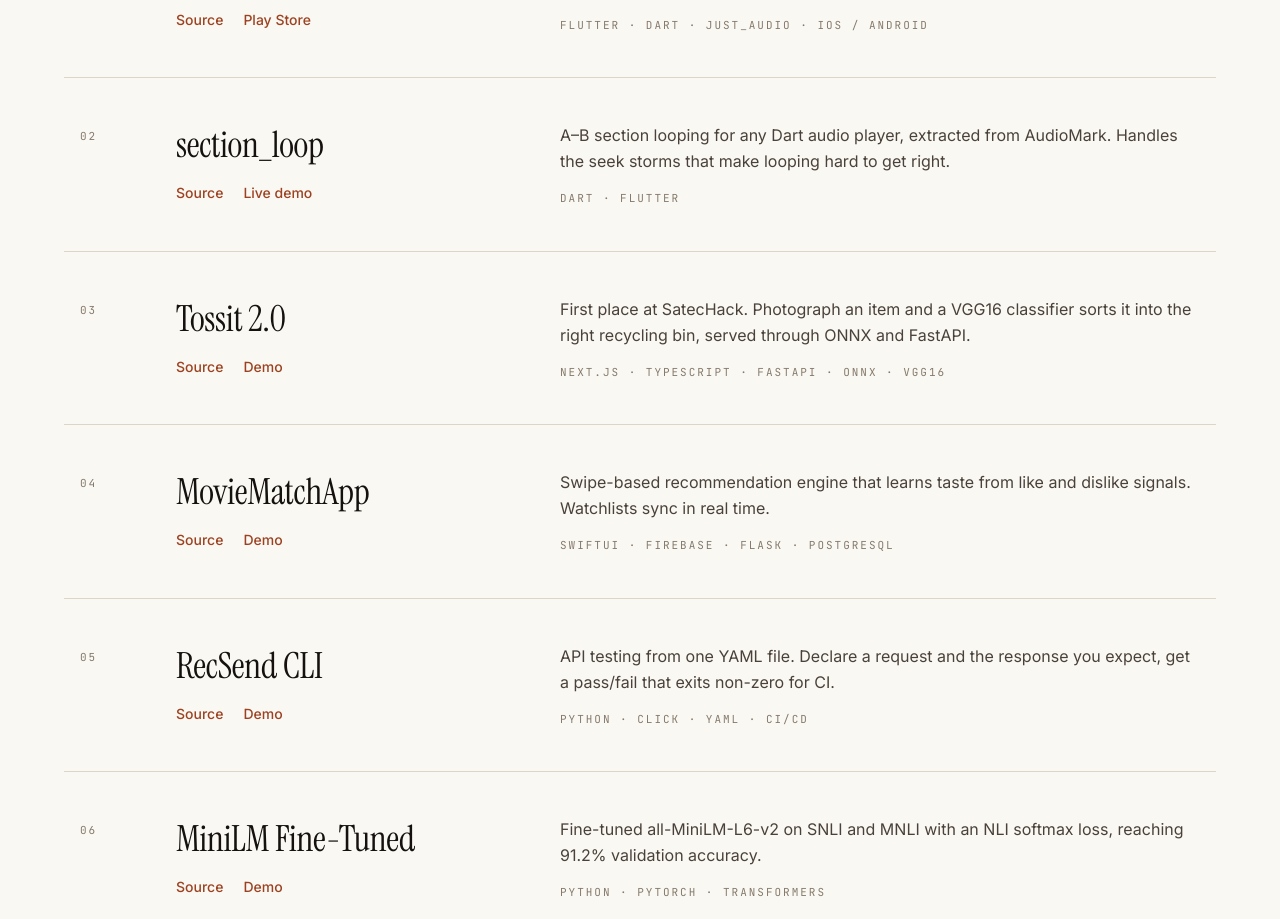
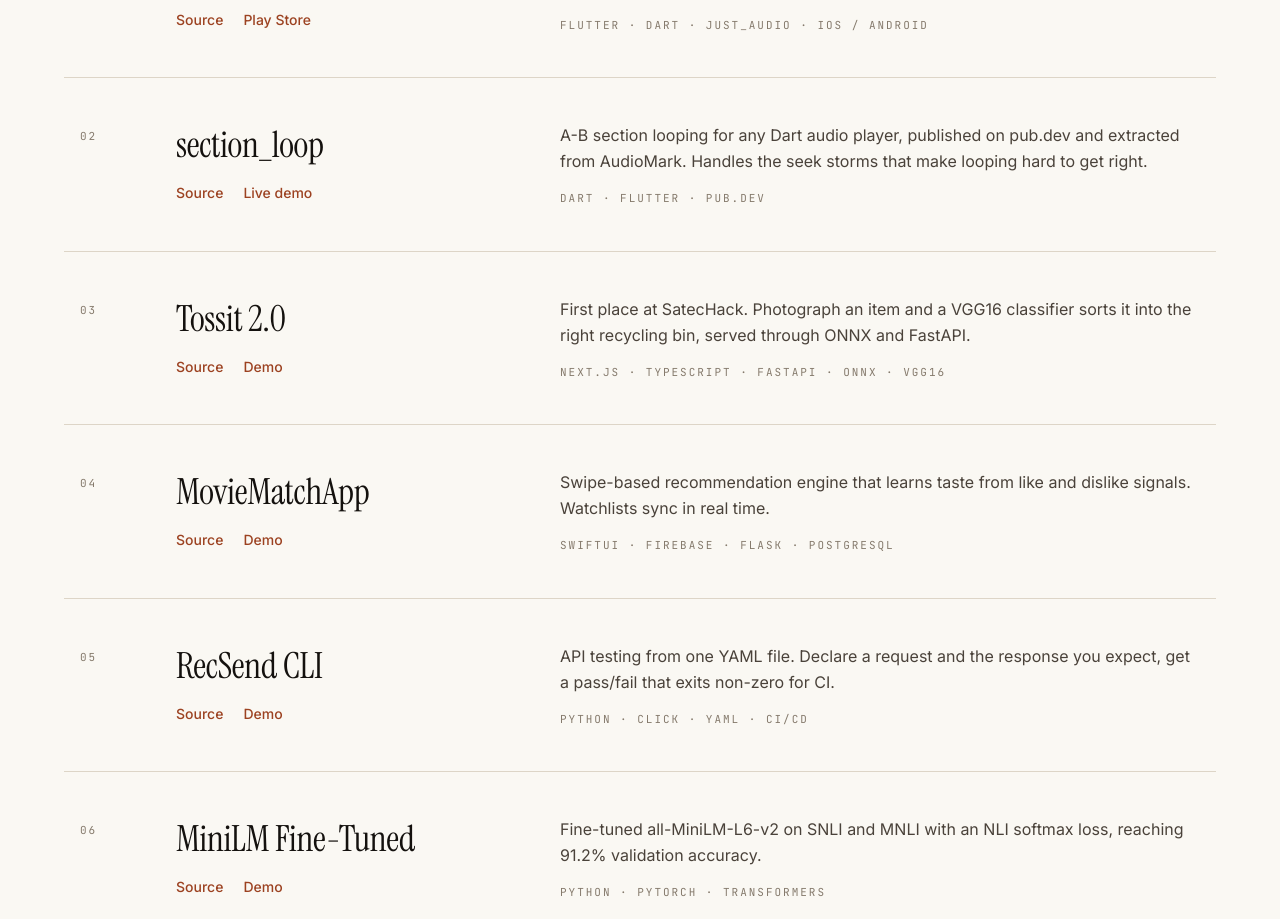
Before and after one commit to jaineelmodi11/jaineel-Portfolio, a Next.js app: page / in a window 1280 px wide. Shown: the part 1429-2348 px from the top of the page. Built offline with nearby package versions, Linux system fonts and the light colour scheme.

Commit message:
section_loop is on pub.dev now, so say so
Co-Authored-By: Claude Opus 5 <noreply@anthropic.com>

```diff
--- a/src/app/layout.tsx
+++ b/src/app/layout.tsx
@@ -25,7 +25,7 @@ const instrument = Instrument_Serif({
 export const metadata: Metadata = {
   title: "Jaineel Modi, Software Developer",
   description:
-    "Software developer in Toronto. I co-built AudioMark, a practice player with 5,000+ active users, and section_loop, a Dart package for A–B looping.",
+    "Software developer in Toronto. I co-built AudioMark, a practice player with 5,000+ active users, and section_loop, a Dart package for A-B looping, published on pub.dev.",
   openGraph: {
     title: "Jaineel Modi, Software Developer",
     description:
--- a/src/data/projects.ts
+++ b/src/data/projects.ts
@@ -14,8 +14,8 @@ export const projects: Project[] = [
     id: "section-loop",
     title: "section_loop",
     description:
-      "A–B section looping for any Dart audio player, extracted from AudioMark. Handles the seek storms that make looping hard to get right.",
-    tech: ["Dart", "Flutter"],
+      "A-B section looping for any Dart audio player, published on pub.dev and extracted from AudioMark. Handles the seek storms that make looping hard to get right.",
+    tech: ["Dart", "Flutter", "pub.dev"],
     github: "https://github.com/jaineelmodi11/section_loop",
     live: "https://jaineelmodi11.github.io/section_loop/",
   },
```
